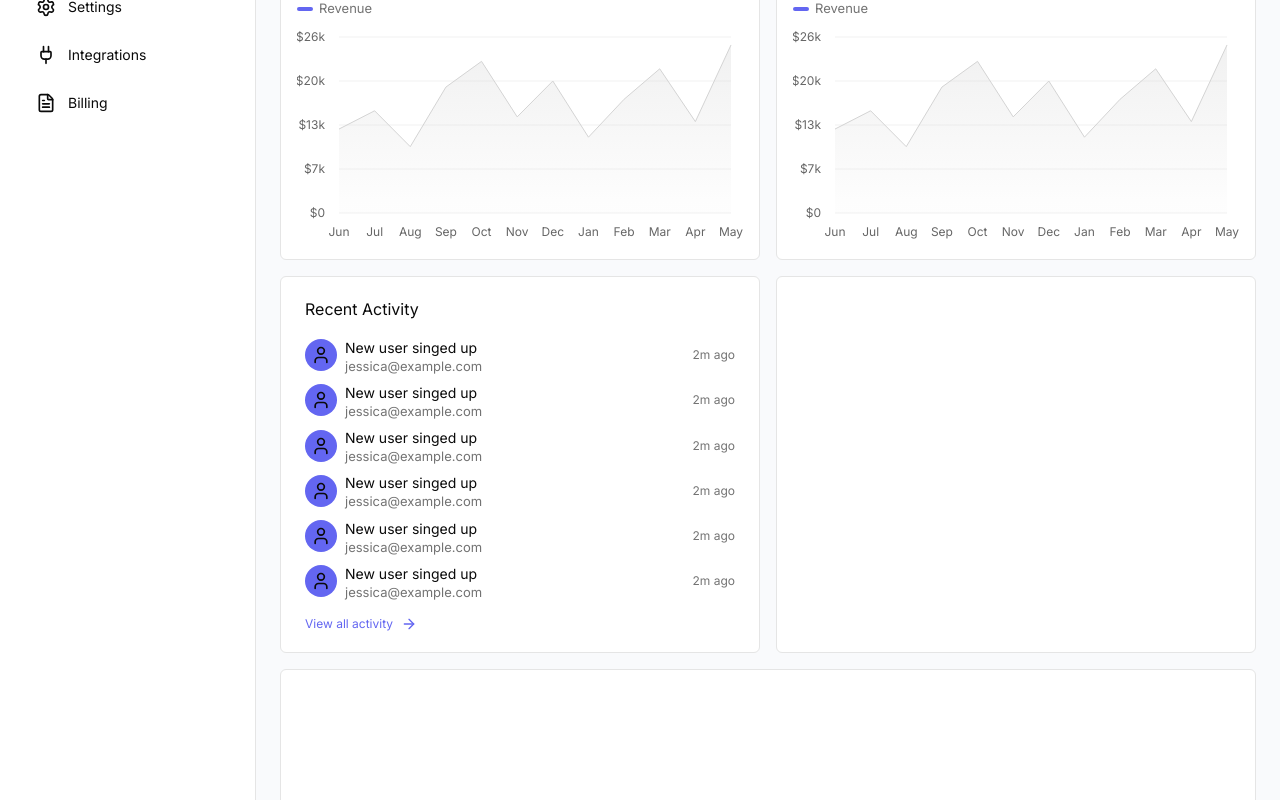
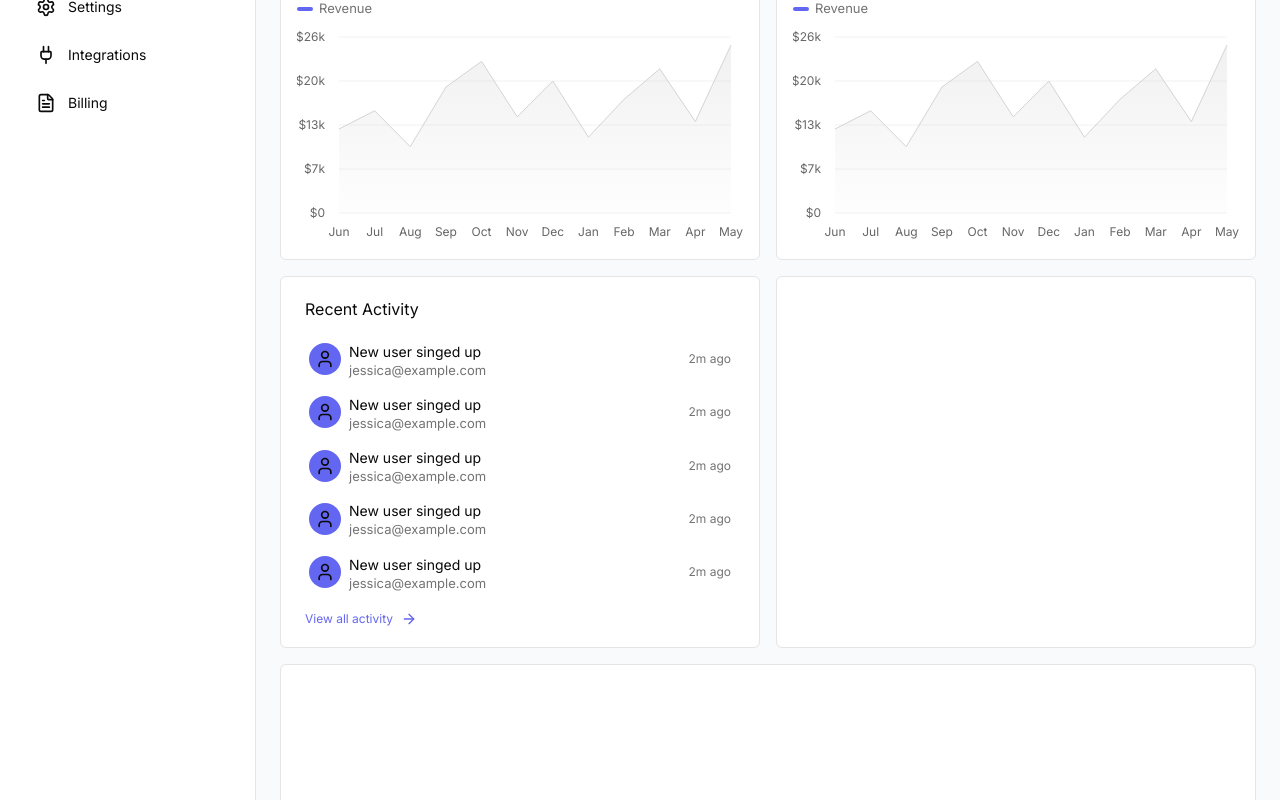
Before and after one commit to svsxn/metricly, a Next.js app: page / in a window 1280 px wide. Shown: the part 362-1162 px from the top of the page. Built offline with nearby package versions, Linux system fonts and the light colour scheme.

Commit message:
feat: update activity

```diff
--- a/src/components/dashboard/activity.tsx
+++ b/src/components/dashboard/activity.tsx
@@ -9,7 +9,7 @@ type Props = {
 
 export default function Activity({ title, description, Icon, time }: Props) {
   return (
-    <div className="flex items-center justify-between">
+    <div className="flex items-center justify-between hover:bg-primary/20 transition-all rounded-md p-1 hover:px-2 hover:cursor-pointer">
       <div className="flex gap-2 items-center">
         <div className="p-1.5 rounded-full bg-primary">
           <Icon size={20} />
--- a/src/data/activities.ts
+++ b/src/data/activities.ts
@@ -32,10 +32,4 @@ export const ACTIVITIES: Activity[] = [
     description: "jessica@example.com",
     time: "2m",
   },
-  {
-    Icon: UserIcon,
-    title: "New user singed up",
-    description: "jessica@example.com",
-    time: "2m",
-  },
 ];
```
